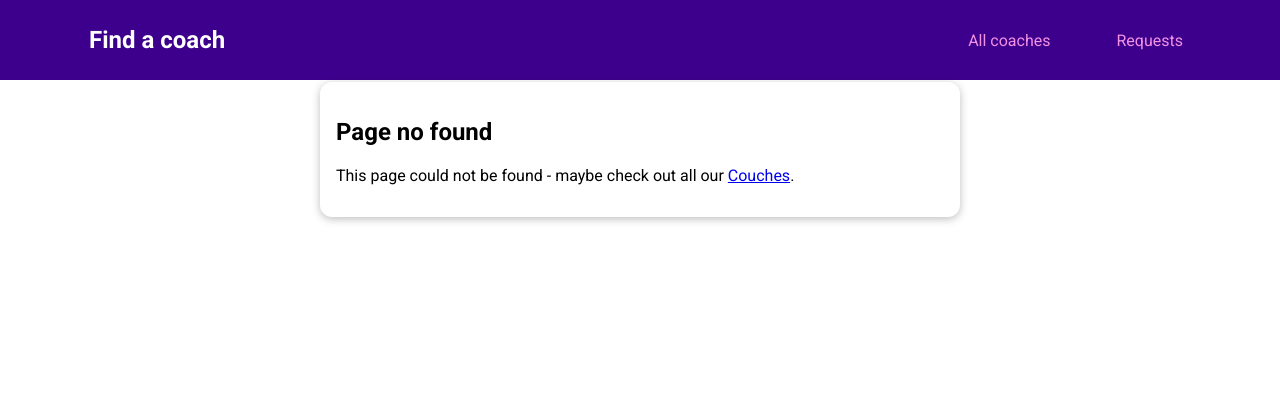
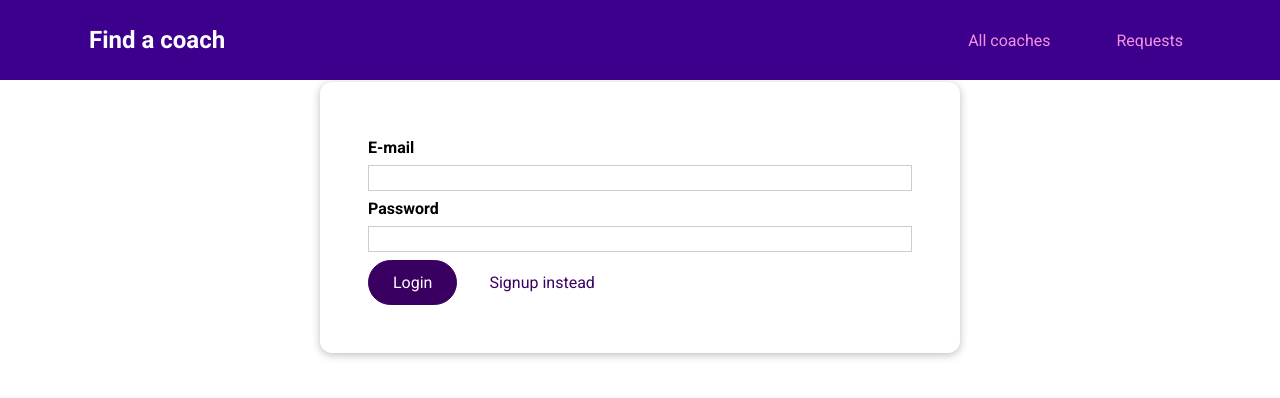
Before and after one commit to Yusufbek-dev/Find-coach, a Vue app: page /auth in a window 1280 px wide. Shown: the top 398 px of the page. Built offline with nearby package versions, Linux system fonts and the light colour scheme.

Commit message:
add signin and signup form

```diff
--- /dev/null
+++ b/src/pages/auth/UserAuth.vue
@@ -0,0 +1,103 @@
+<template>
+  <base-card>
+    <form @submit.prevent="submitForm">
+      <div class="form-control">
+        <label for="email">E-mail</label>
+        <input type="email" id="email" v-model="email" />
+      </div>
+      <div class="form-control">
+        <label for="password">Password</label>
+        <input type="password" id="password" v-model="password" />
+      </div>
+      <p v-if="!formIsValid">
+        Please enter a valid email and password at least 6 characters long.
+      </p>
+      <base-button>{{ submitButtonCaption }}</base-button>
+      <base-button type="button" mode="flat" @click="switchAuthMode"
+        >{{ switchModeButtonCaption }}</base-button
+      >
+    </form>
+  </base-card>
+</template>
+
+<script>
+export default {
+  data() {
+    return {
+      email: '',
+      password: '',
+      formIsValid: true,
+      mode: 'login',
+    };
+  },
+  computed:{
+    submitButtonCaption() {
+      if(this.mode === 'login') {
+        return 'Login';
+      }else {
+        return 'Signup'
+      }
+    },
+    switchModeButtonCaption() {
+      if(this.mode === 'login') {
+        return 'Signup instead'
+      }else {
+        return 'Login instead'
+      }
+    }
+  },
+  methods: {
+    submitForm() {
+      this.formIsValid = true;
+      if (
+        this.email === '' ||
+        this.email.includes('@') ||
+        this.password.length < 6
+      ) {
+        this.formIsValid = false;
+        return;
+      }
+    },
+    switchAuthMode() {
+      if (this.mode === 'login') {
+        this.mode = 'signup';
+      } else {
+        this.mode = 'login';
+      }
+    },
+  },
+};
+</script>
+
+<style scoped>
+form {
+  margin: 1rem;
+  padding: 1rem;
+}
+
+.form-control {
+  margin: 0.5rem 0;
+}
+
+label {
+  font-weight: bold;
+  margin-bottom: 0.5rem;
+  display: block;
+}
+
+input,
+textarea {
+  display: block;
+  width: 100%;
+  font: inherit;
+  border: 1px solid #ccc;
+  padding: 0.15rem;
+}
+
+input:focus,
+textarea:focus {
+  border-color: #3d008d;
+  background-color: #faf6ff;
+  outline: none;
+}
+</style>
--- a/src/router.js
+++ b/src/router.js
@@ -6,6 +6,7 @@ import CoachRegistration from './pages/coaches/CoachRegistration.vue';
 import ContactCoach from './pages/requests/ContactCoach.vue';
 import RequestReceived from './pages/requests/ContactsReceived.vue';
 import NotFound from './pages/NotFound.vue';
+import UserAuth from './pages/auth/UserAuth.vue';
 
 const router = createRouter({
   history: createWebHistory(),
@@ -19,6 +20,7 @@ const router = createRouter({
     ]},
     {path:'/register', component:CoachRegistration},
     {path:'/requests', component:RequestReceived},
+    {path:'/auth', component:UserAuth},
     {path:'/:notFound(.*)', component:NotFound},
   ],
 })
--- a/src/store/index.js
+++ b/src/store/index.js
@@ -2,22 +2,15 @@ import {createStore} from 'vuex';
 
 import coachesModule from './modules/coaches/index.js'
 import requestsModule from './modules/requests/index.js'
+import authModule from './modules/auth/index.js'
 
 const store = createStore({
   modules: {
     coaches:coachesModule,
-    requests:requestsModule
+    requests:requestsModule,
+    auth:authModule,
   },
-  state() {
-    return {
-      userId:'c3'
-    }
-  },
-  getters: {
-    userId(state) {
-      return state.userId
-    }
-  }
+
 });
 
 export default store
--- /dev/null
+++ b/src/store/modules/auth/actions.js
@@ -0,0 +1 @@
+export default{}
--- /dev/null
+++ b/src/store/modules/auth/getters.js
@@ -0,0 +1,5 @@
+export default {
+  userId(state) {
+    return state.userId
+  }
+}
--- /dev/null
+++ b/src/store/modules/auth/index.js
@@ -0,0 +1,15 @@
+import mutations from './mutations.js';
+import actions from './actions.js';
+import getters from './getters.js';
+
+
+export default {
+  state() {
+    return {
+      userId:'c3'
+    }
+  },
+  mutations,
+  actions,
+  getters
+}
--- /dev/null
+++ b/src/store/modules/auth/mutations.js
@@ -0,0 +1 @@
+export default {}
```
